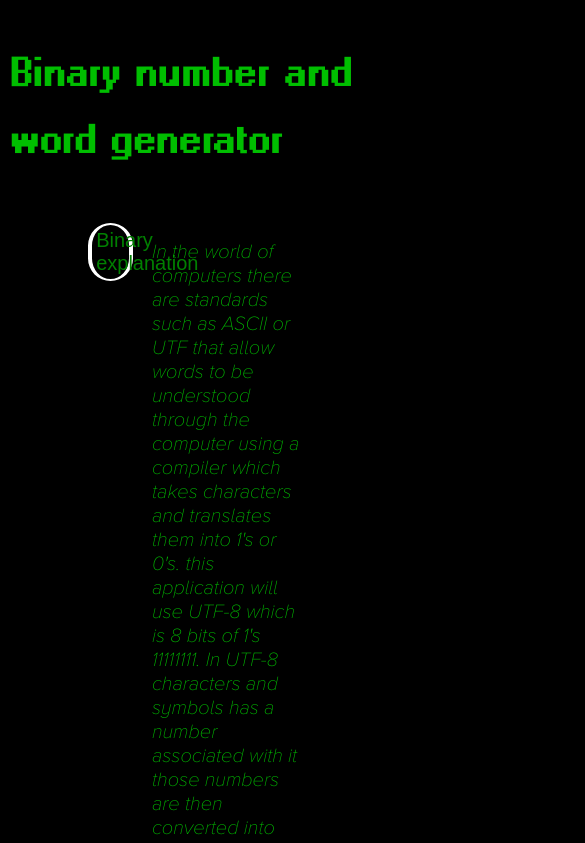
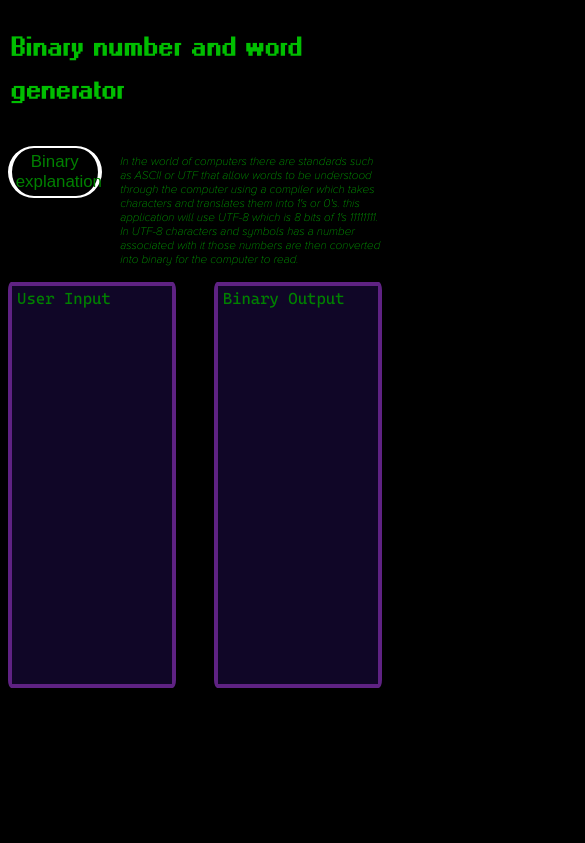
Before and after one commit to sMattSherwood/BinaryWordConverter, a plain HTML site: page index.html in a window 390 px wide. Both pictures are taken after a click on the button "Binary explanation". Shown: the top 843 px of the page, 585 px wide, since content can reach past the window. Drawn offline with Linux system fonts and the light colour scheme.

Commit message:
added a media query to make it work on phones

```diff
--- a/style.css
+++ b/style.css
@@ -26,13 +26,12 @@
     color: rgb(0, 190, 0);
     width: 40%;
     padding-left: 5%;
-    font-size: 2.5ch;
+    font-size: 2.5vh;
     font-family: 'proximaNovaThin';
     user-select: none;
 }
 #info{
     opacity: 0;
-
     transition: opacity 0.7s ease-in-out;
 
 }
@@ -63,7 +62,7 @@
     cursor: pointer;
 }
 .explanation button:hover{
-    background-color: rgb(16, 6, 39);
+    background-color: rgb(40, 13, 102);
 
 }
 .explanation button:active{
@@ -74,7 +73,9 @@
     color: rgb(0,190,0);
     font-family: 'oldWindows';
     padding-left: 1%;
-    font-size: 8ch;
+    font-size: 5vh;
+    display: flex;
+    flex-shrink: 1;
 }
 .textBoxContainer{
     display: flex;
@@ -104,6 +105,8 @@
     color: rgb(0, 190, 0);
     transition: border-color 1s;
     font-family: terminal;
+    height: 100%;
+    width: 100%;
 }
 
 /*when mouse hovers over the text box*/
@@ -127,6 +130,8 @@
     color: rgb(0, 190, 0);
     transition: border-color 1s;
     font-family: terminal;
+    height: 100%;
+    width: 100%;
 }
 
 .binaryOutput textarea:hover{
@@ -136,3 +141,18 @@
 .binaryOutput textArea::placeholder{
     color:green;
 }
+
+/*Media quries*/
+@media only screen and (max-width: 690px){
+    p{
+        padding-left: 5%;
+        font-size: 3vw;
+    }
+    .explanation button{
+        font-size: 2vh;
+        width: 25%;
+    }
+    #info{
+        width: 70%;
+    }
+}
```
